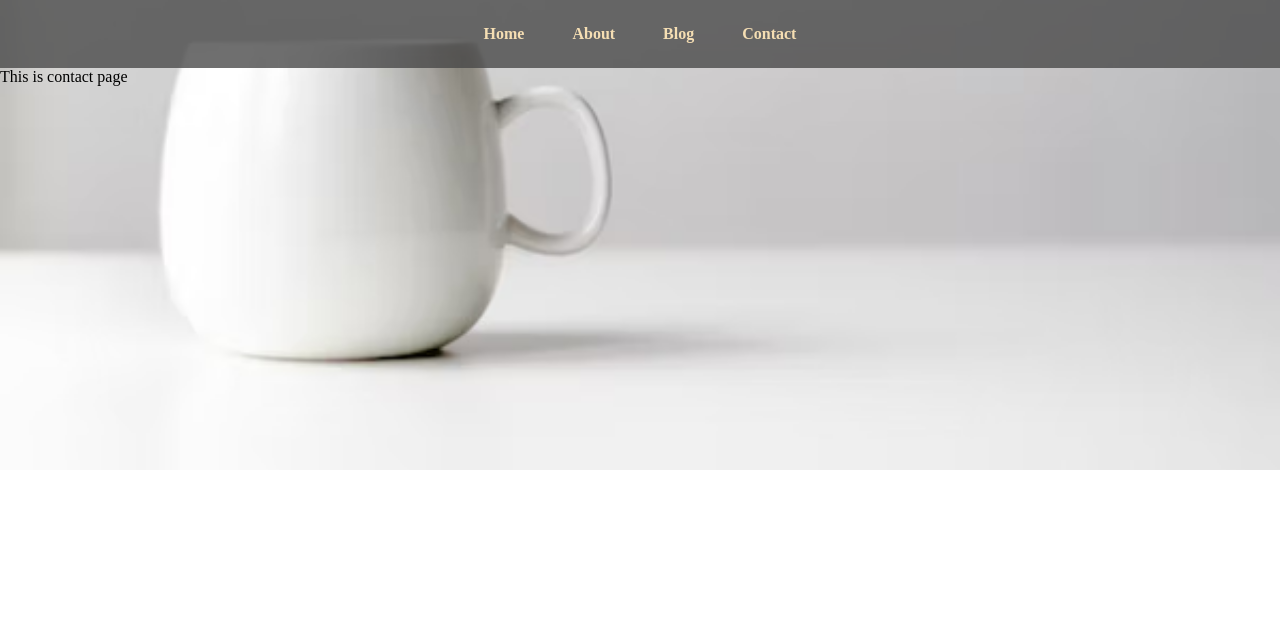
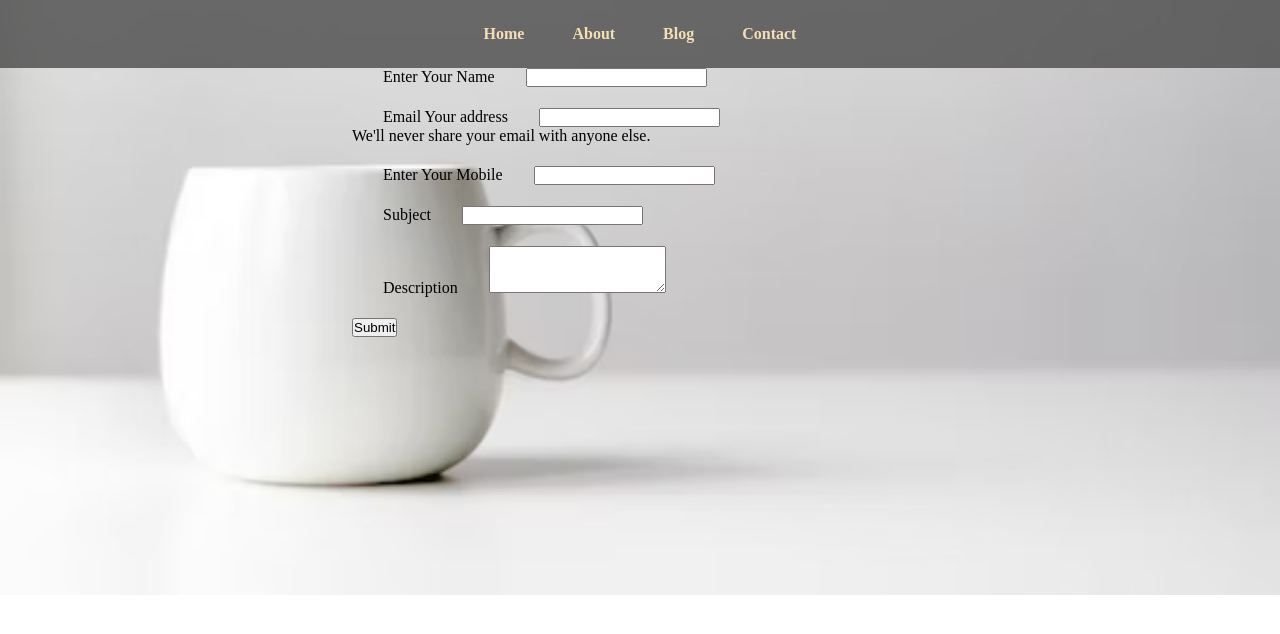
Before and after one commit to IshanEnrique/NEXT_JS_STUDY, a Next.js app in the folder hunting-coder/: page /contact in a window 1280 px wide. Shown: the top 634 px of the page. Built offline with nearby package versions, Linux system fonts and the light colour scheme.

Commit message:
Contact form linked with Contact API

```diff
--- a/hunting-coder/pages/contact.js
+++ b/hunting-coder/pages/contact.js
@@ -1,11 +1,69 @@
-import React from 'react'
+import React, { useState } from 'react'
+import styles from '../styles/Contact.module.css'
 
 const Contact = () => {
+  const [contact, setContact] = useState({name:"",email:"",mobile:"",subject:"",description:""});
+  const handleSubmit=(e)=>{
+    e.preventDefault();
+    submit();
+
+  }
+  const handleOnChange=(e)=>{
+    setContact({...contact,[e.target.name]:e.target.value});
+  }
+   async function submit()  {
+    let url ="http://localhost:3000/api/contact";
+    console.log("URL : " + url);
+    let reqData = {name:contact.name,email:contact.email,mobile:contact.mobile,subject:contact.subject,description:contact.description};
+
+    let response = await fetch(url, {
+      method: "POST",
+      headers: {
+        "content-type": "application/json"
+      },
+      body: JSON.stringify(reqData),
+    });
+    let res = await response.json();
+    if (response.status === 200) {
+      if (res.status === "00") {
+
+        alert(res.message);
+        setContact({name:"",email:"",mobile:"",subject:"",description:""});
+      } else {
+        alert(res.message);
+      }
+    } else {
+      alert(res.message);
+    }
+  };
   return (
-    <div>
-      This is contact page
+    <div className={styles.container}>
+      <form onSubmit={handleSubmit}>
+        <div className={styles.mb3}>
+          <label htmlFor="name" className={styles.formLabel}>Enter Your Name</label>
+          <input type="text" className="form-control" value={contact.name} onChange={handleOnChange} id="name" name='name' />
+        </div>
+        <div className={styles.mb3}>
+          <label htmlFor="email" className={styles.formLabel}>Email Your address</label>
+          <input type="email" className="form-control"  value={contact.email} onChange={handleOnChange} id="email" name='email' aria-describedby="emailHelp" />
+          <div id="emailHelp" className="form-text">We'll never share your email with anyone else.</div>
+        </div>
+        <div className={styles.mb3}>
+          <label htmlFor="mobile" className={styles.formLabel}>Enter Your Mobile</label>
+          <input type="phone" className="form-control"  value={contact.mobile} onChange={handleOnChange} id="mobile" name='mobile' />
+        </div>
+        <div className={styles.mb3}>
+          <label htmlFor="subject" className={styles.formLabel}>Subject</label>
+          <input type="text" className="form-control"  value={contact.subject} onChange={handleOnChange} id="subject" name='subject' />
+        </div>
+        <div className={styles.mb3}>
+          <label htmlFor="description" className={styles.formLabel}>Description</label>
+          <textarea className="form-control"  value={contact.description} onChange={handleOnChange} id="description" name='description' rows="3" />
+        </div>
+        <button type="submit" className="btn btn-primary">Submit</button>
+      </form>
     </div>
   )
 }
 
-export default Contact
+export default Contact;
--- /dev/null
+++ b/hunting-coder/styles/Contact.module.css
@@ -0,0 +1,12 @@
+.container{
+    max-width: 45vw !important;
+    margin: auto;
+}
+
+.mb3{
+    margin-bottom: 21px;
+}
+
+.formLabel{
+    margin: 0px 31px;
+}
```
Also changed, not shown: hunting-coder/contactdata/contactDetails.json (+1 -28 lines).
